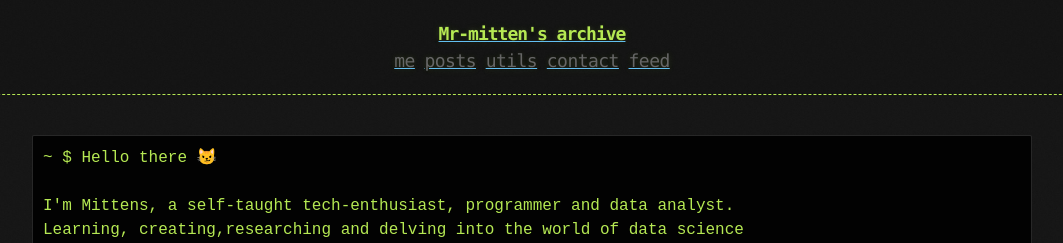
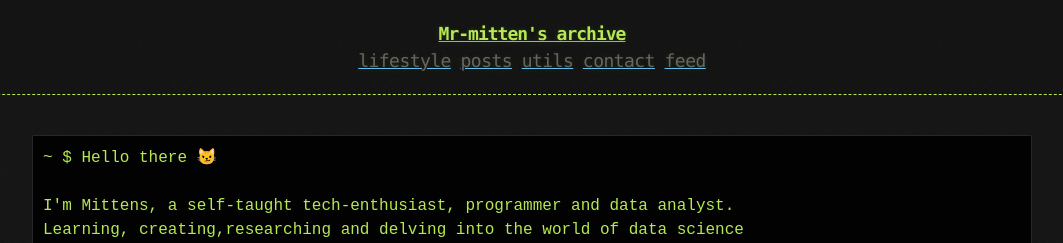
Before and after one commit to zoulx32/mr-mittens.oldweb, a Jekyll site: the page built from index.md, in a window 1280 px wide. Shown: the top 243 px of the page, without its empty margins (108-1171 px from the left). Built offline with Jekyll 4.4.1, drawn with Linux system fonts in a browser that asks for light colours.

Commit message:
Update links.html

```diff
--- a/_includes/links.html
+++ b/_includes/links.html
@@ -1,4 +1,4 @@
-<a href="{{ "/me" | prepend: site.baseurl | replace: '//', '/' }}"><h2 class="header-link">me</h2></a>
+<a href="{{ "/lifestyle" | prepend: site.baseurl | replace: '//', '/' }}"><h2 class="header-link">lifestyle</h2></a>
 <a href="{{ "/posts" | prepend: site.baseurl | replace: '//', '/' }}"><h2 class="header-link">posts</h2></a>
 <a href="{{ "/utils" | prepend: site.baseurl | replace: '//', '/' }}"><h2 class="header-link">utils</h2></a>
 <a href="{{ "/contact" | prepend: site.baseurl | replace: '//', '/' }}"><h2 class="header-link">contact</h2></a>
```
